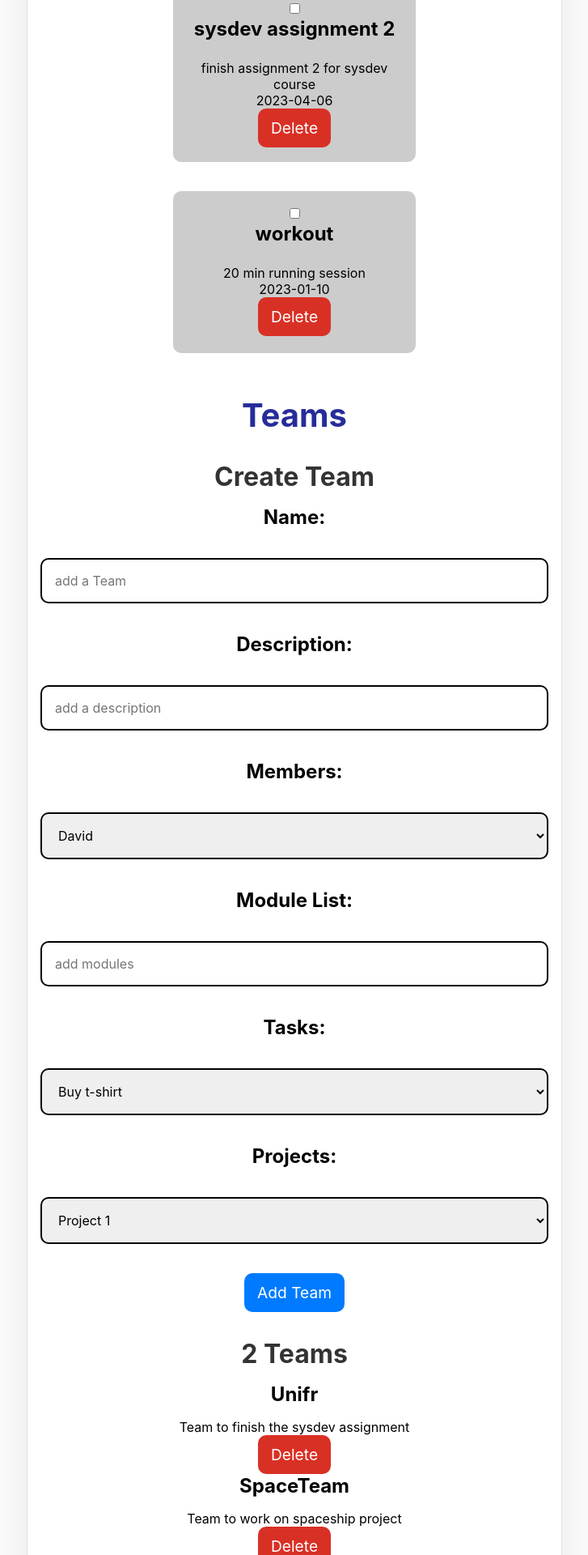
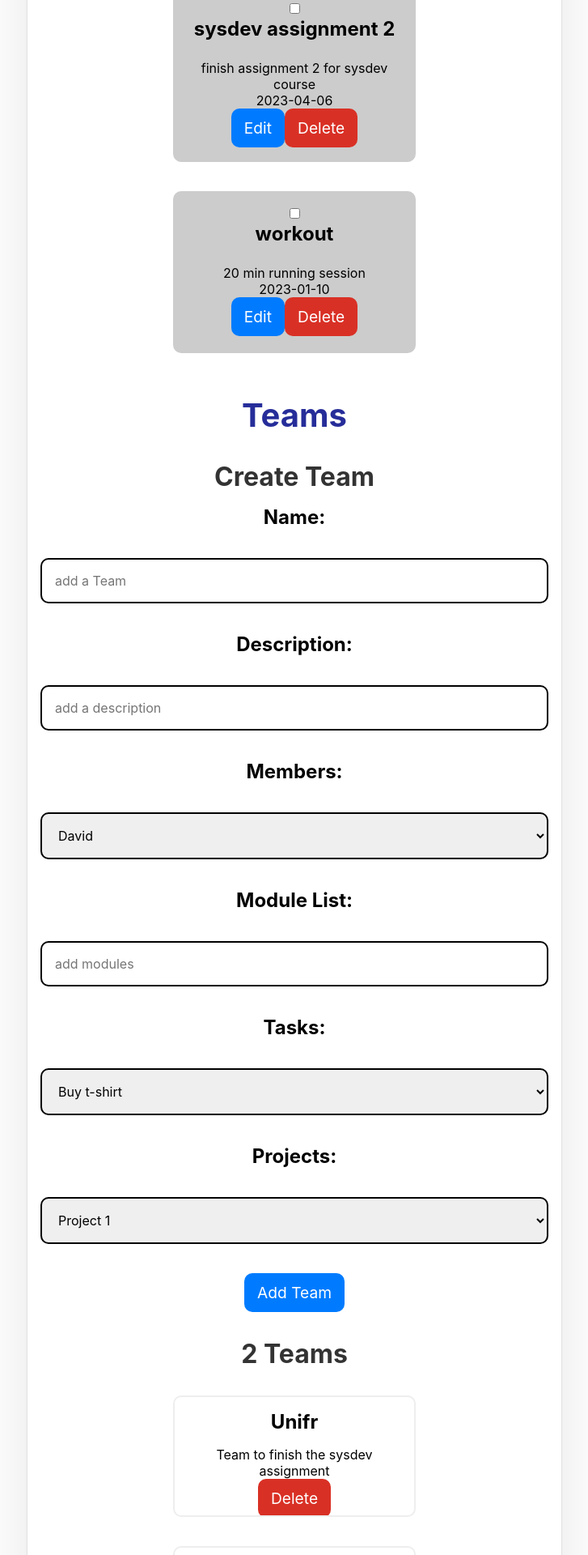
Before and after one commit to unifr-digits/todo-it, an Angular app in the folder angular-project/: page / in a window 1280 px wide. Shown: the part 4120-6040 px from the top of the page at 81% size, without its empty margins (276-1003 px from the left). Built offline with nearby package versions, Linux system fonts and the light colour scheme.

Commit message:
enable to edit description of tasks

```diff
--- a/angular-project/src/app/app.module.ts
+++ b/angular-project/src/app/app.module.ts
@@ -12,11 +12,12 @@ import { ProjectService } from './projects/project.service';
 import { UserService } from './users/user.service';
 import { UserDetailComponent } from './users/user-detail/user-detail.component';
 import { TeamComponent } from './teams/team/team.component';
+import { TeamService } from './teams/team.service';
 
 @NgModule({
   declarations: [AppComponent, TaskComponent, ProjectComponent, UserComponent, UserDetailComponent, TeamComponent],
   imports: [BrowserModule, FormsModule],
-  providers: [TaskService, ProjectService, UserService],
+  providers: [TaskService, ProjectService, UserService, TeamService],
   bootstrap: [AppComponent],
 })
 export class AppModule {}
--- a/angular-project/src/app/tasks/task.service.ts
+++ b/angular-project/src/app/tasks/task.service.ts
@@ -1,4 +1,4 @@
-import { Injectable } from '@angular/core';
+import { Injectable, Input } from '@angular/core';
 import { Observable, of } from 'rxjs';
 
 import { Task } from './task';
@@ -9,6 +9,8 @@ import { Project } from '../projects/project';
 @Injectable({ providedIn: 'root' })
 export class TaskService {
   allTasks = TASKS;
+
+  @Input() task!: Task;
 
   getTasks(): Observable<Task[]> {
     const tasks = of(TASKS);
--- a/angular-project/src/app/tasks/task/task.component.html
+++ b/angular-project/src/app/tasks/task/task.component.html
@@ -62,7 +62,21 @@
           </span>
         </div>
       </ng-container>
-      <button class="btn btn-warn" (click)="deleteTask(task)">Delete</button>
+
+      <div class="btn-wrapper" *ngIf="!editable">
+        <button class="btn" (click)="editable = !editable">Edit</button>
+        <button class="btn btn-warn" (click)="deleteTask(task)">Delete</button>
+      </div>
+
+      <!-- This section shows only if user clicks Edit button -->
+      <div *ngIf="editable">
+        <input class="sm-text-input" placeholder="edit name" [value]="task.desc" #editedTask (keyup.enter)="saveTask(task,editedTask.value)">
+
+        <div class="btn-wrapper">
+          <button class="btn" (click)="editable = !editable">Cancel</button>
+          <button class="btn btn-save" (click)="saveTask(task,editedTask.value)">Save</button>
+        </div>
+      </div>
     </div>
   </li>
 </ul>
--- a/angular-project/src/app/tasks/task/task.component.ts
+++ b/angular-project/src/app/tasks/task/task.component.ts
@@ -1,4 +1,4 @@
-import { Component, OnInit } from '@angular/core';
+import { Component, OnInit, Input} from '@angular/core';
 
 import { Task } from '../task';
 import { User } from '../../users/user';
@@ -17,6 +17,9 @@ export class TaskComponent implements OnInit {
   tasks: Task[] = [];
   users: User[] = [];
   projects: Project[] = [];
+
+  @Input() task!: Task;
+  editable = false
 
   constructor(
     private taskService: TaskService,
@@ -40,4 +43,10 @@ export class TaskComponent implements OnInit {
   deleteTask(task: Task) {
     this.taskService.deleteTask(task);
   }
+
+  saveTask(task:Task,description: string) {
+    if (!description) return;
+    this.editable = false;
+    task.desc = description;
+  }
 }
--- a/angular-project/src/app/teams/team/team.component.css
+++ b/angular-project/src/app/teams/team/team.component.css
@@ -0,0 +1,12 @@
+.team {
+    display: inline-block;
+    width: 300px;
+    height: 150px;
+    margin: 1rem;
+    padding: 1rem;
+    box-sizing: border-box;
+    border: 2px solid #eee;
+    border-radius: 10px;
+    position: relative;
+    overflow: auto;
+  }
```
